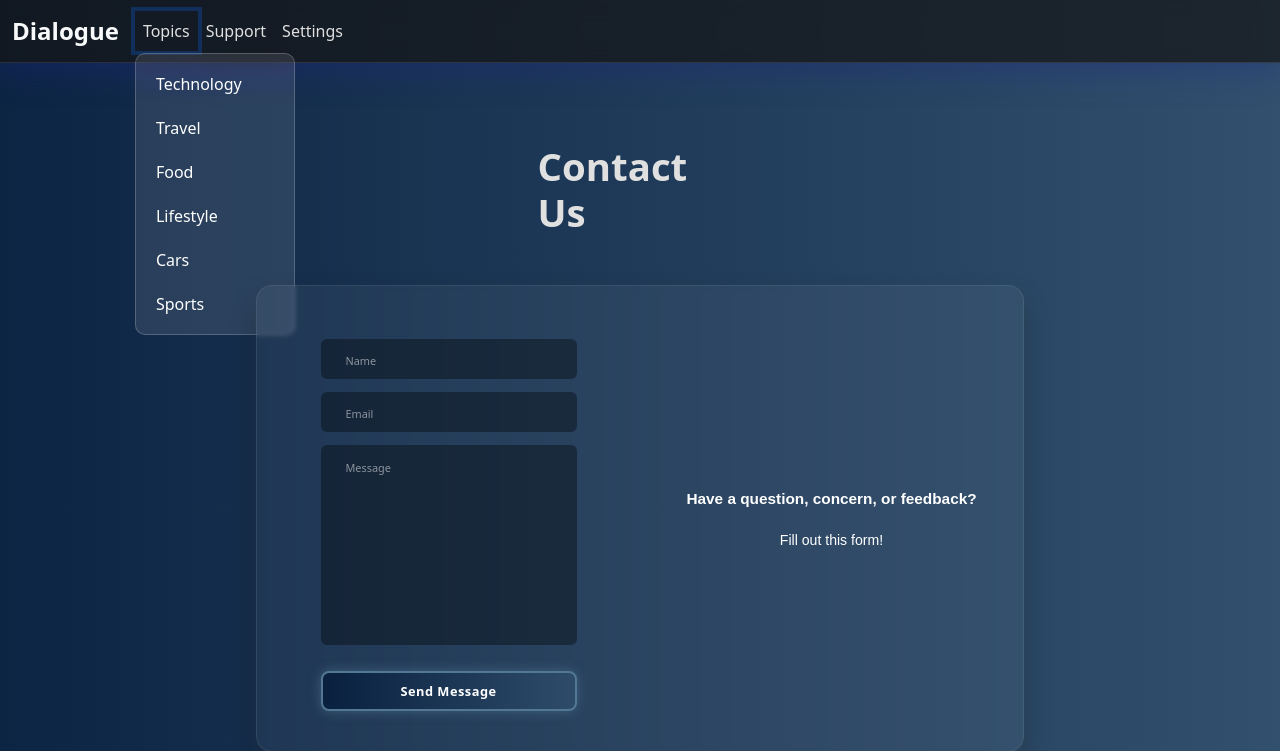
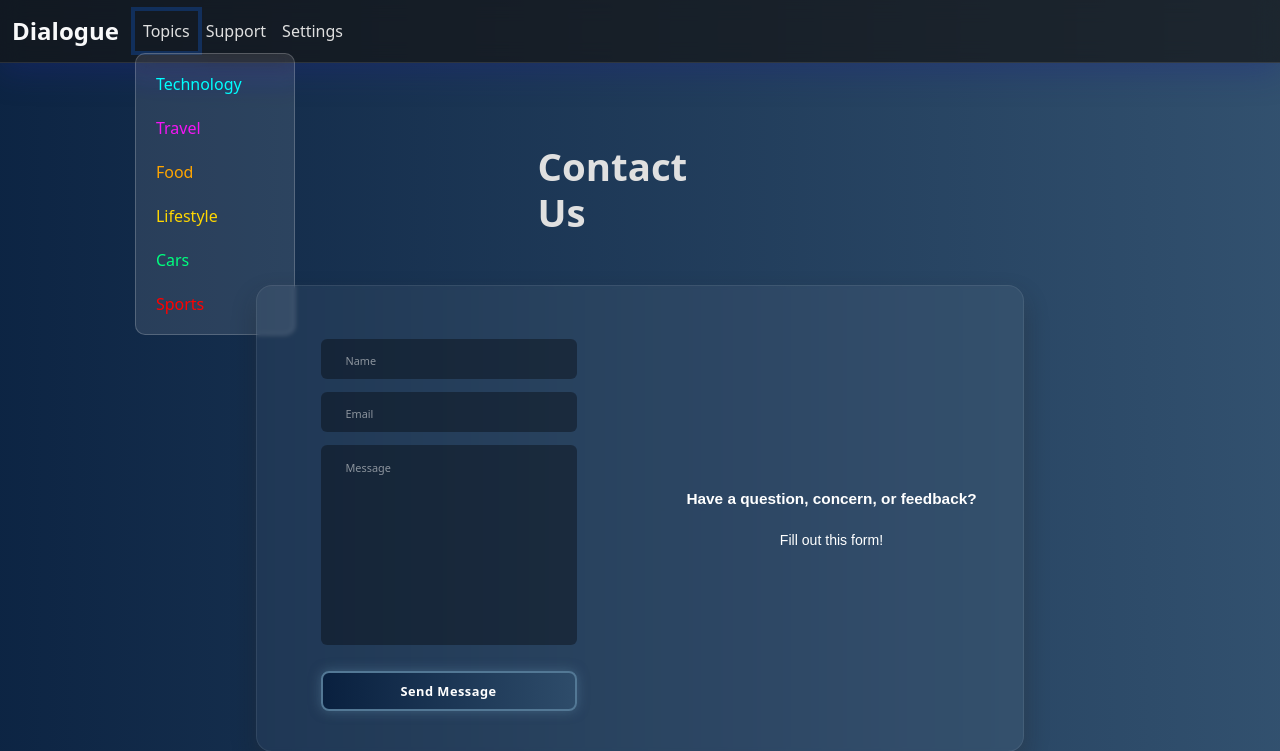
Before and after one commit to kumar7-hub/Dialogue, a PHP site: page /contact.php in a window 1280 px wide, after a click on "Topics". Shown: the top 751 px of the page. Run offline with PHP 8.4, Linux system fonts and the light colour scheme; a stand-in replaces the project's code that opens the database connection.

Commit message:
Added colors to categories in dropdown menu

```diff
--- a/nav.php
+++ b/nav.php
@@ -15,12 +15,12 @@
                 <li class="nav-item dropdown">
                     <a class="nav-link dropdown-toggle" href="#" role="button" data-bs-toggle="dropdown">Topics</a>
                     <ul class="dropdown-menu">
-                        <li><a class="dropdown-item" href="#">Technology</a></li>
-                        <li><a class="dropdown-item" href="#">Travel</a></li>
-                        <li><a class="dropdown-item" href="#">Food</a></li>
-                        <li><a class="dropdown-item" href="#">Lifestyle</a></li>
-                        <li><a class="dropdown-item" href="#">Cars</a></li>
-                        <li><a class="dropdown-item" href="#">Sports</a></li>
+                        <li><a class="dropdown-item" href="#" style="color: cyan;">Technology</a></li>
+                        <li><a class="dropdown-item" href="#" style="color: rgb(245, 21, 245);">Travel</a></li>
+                        <li><a class="dropdown-item" href="#" style="color: orange;">Food</a></li>
+                        <li><a class="dropdown-item" href="#" style="color: gold;">Lifestyle</a></li>
+                        <li><a class="dropdown-item" href="#" style="color: springgreen;">Cars</a></li>
+                        <li><a class="dropdown-item" href="#" style="color: red;">Sports</a></li>
                     </ul>
                 </li>
 
```
